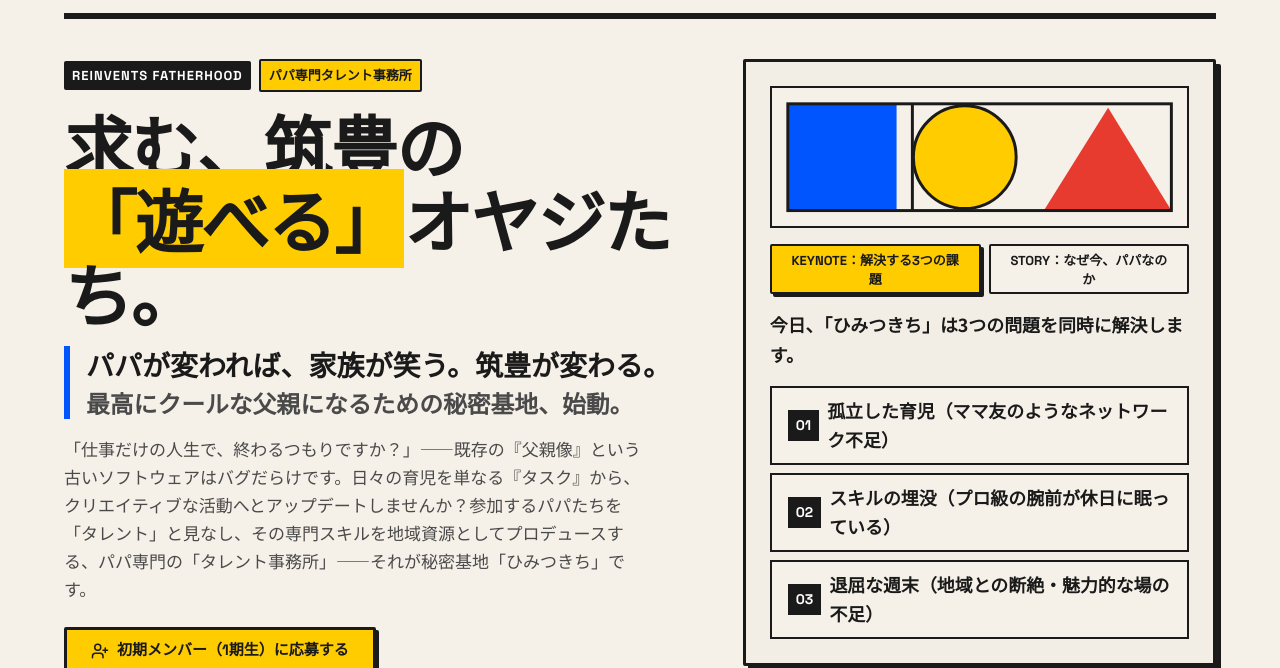
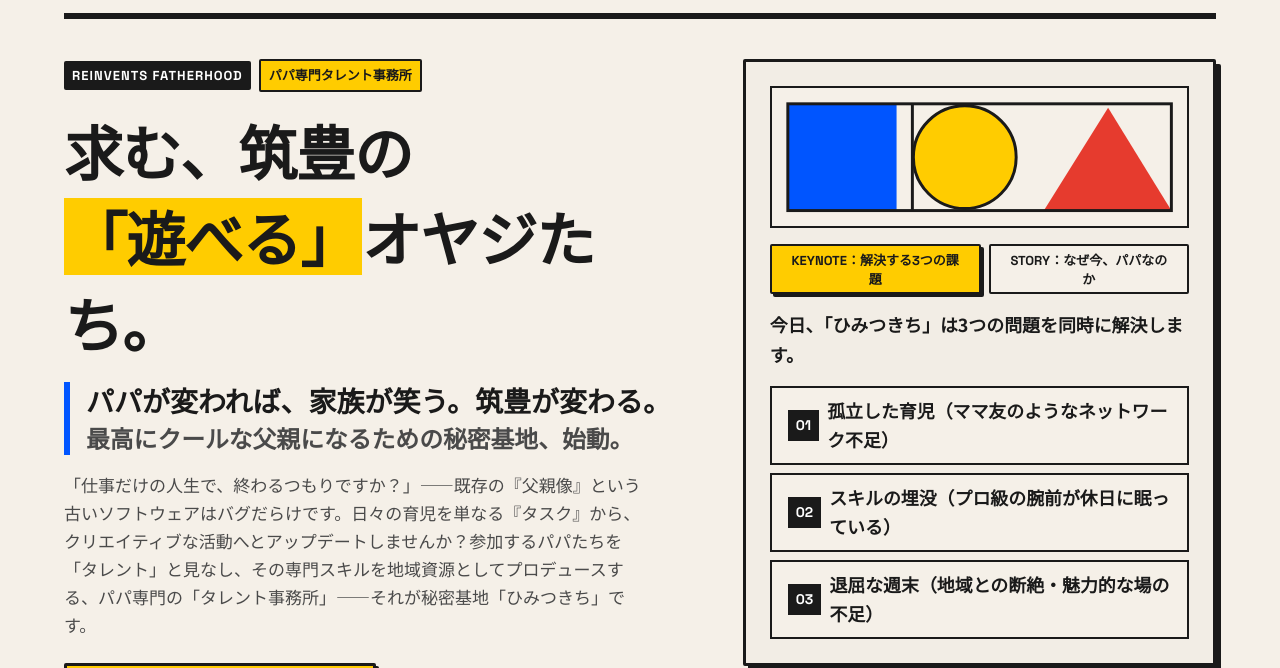
Before and after one commit to papamikkun-create/himitsukichi, a plain HTML site: page index.html in a window 1280 px wide. Shown: the part 71-739 px from the top of the page. Drawn offline with nearby package versions, Linux system fonts and the light colour scheme.

Commit message:
トップ見出しの行間（line-height）を広げて文字の重なりを解消

```diff
--- a/index.html
+++ b/index.html
@@ -337,16 +337,18 @@
     .hero-title {
       font-family: var(--font-headline);
       font-weight: 900;
-      font-size: var(--display-size);
-      line-height: 1.08;
-      letter-spacing: -0.03em;
+      font-size: clamp(2.1rem, 1.3rem + 3vw, 3.8rem);
+      line-height: 1.45;
+      letter-spacing: -0.02em;
       margin: 0 0 var(--space-md) 0;
       color: var(--on-surface);
     }
     .hero-title mark {
+      display: inline-block;
+      line-height: 1.2;
       background-color: var(--primary-container);
       color: var(--on-primary-container);
-      padding: 0 var(--space-xs);
+      padding: 0.05em var(--space-xs);
       box-decoration-break: clone;
       -webkit-box-decoration-break: clone;
     }
```
